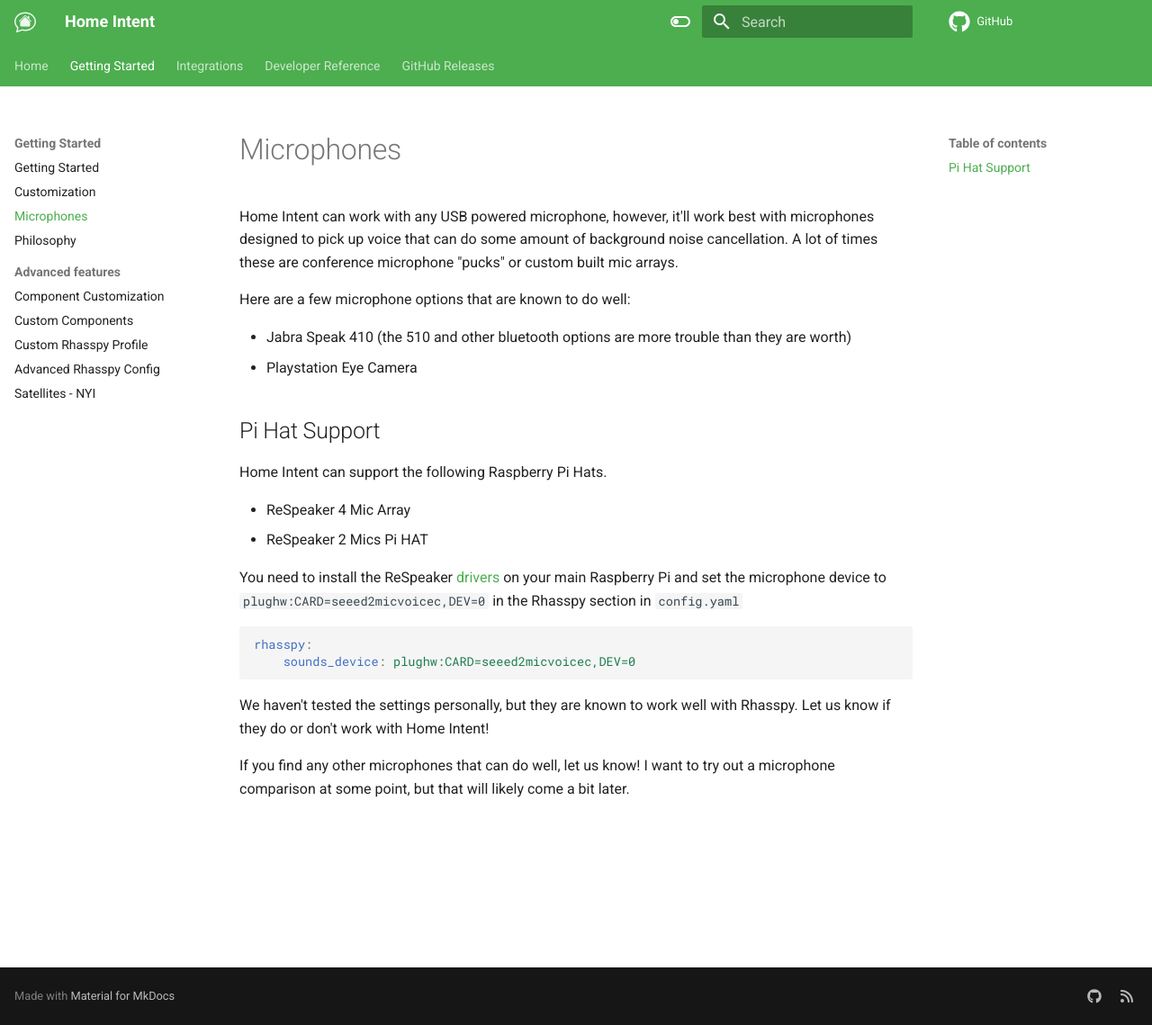
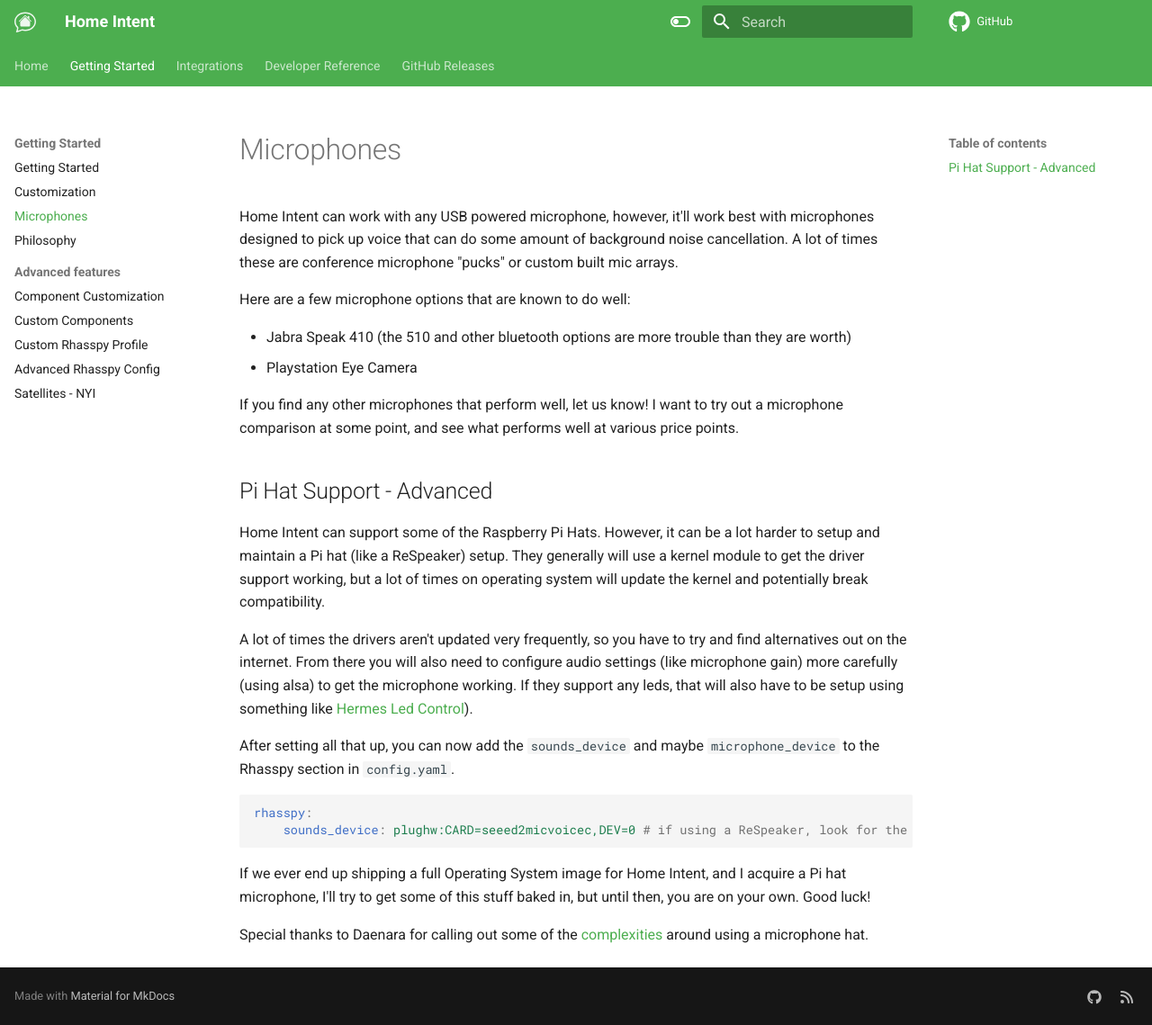
Before and after one commit to JarvyJ/HomeIntent, an MkDocs documentation site: the page built from docs/docs/getting-started/microphones.md, in a window 1280 px wide and 1139 px high. Shown: the whole window at 90% size. Built offline with MkDocs 1.6.1 and Material for MkDocs 9.7.7, drawn with Linux system fonts in a browser that asks for light colours; comment, search, counter and statistics services are not loaded.

Commit message:
updating a lot of the docs

````diff
--- a/docs/docs/getting-started/microphones.md
+++ b/docs/docs/getting-started/microphones.md
@@ -6,19 +6,20 @@
  * Jabra Speak 410 (the 510 and other bluetooth options are more trouble than they are worth)
  * Playstation Eye Camera
 
-## Pi Hat Support
-Home Intent can support the following Raspberry Pi Hats.
+If you find any other microphones that perform well, let us know! I want to try out a microphone comparison at some point, and see what performs well at various price points.
 
- * ReSpeaker 4 Mic Array
- * ReSpeaker 2 Mics Pi HAT
+## Pi Hat Support - Advanced
+Home Intent can support some of the Raspberry Pi Hats. However, it can be a lot harder to setup and maintain a Pi hat (like a ReSpeaker) setup. They generally will use a kernel module to get the driver support working, but a lot of times on operating system will update the kernel and potentially break compatibility.
 
-You need to install the ReSpeaker [drivers](https://rhasspy.readthedocs.io/en/latest/tutorials/#respeaker-drivers) on your main Raspberry Pi and set the microphone device to `plughw:CARD=seeed2micvoicec,DEV=0` in the Rhasspy section in `config.yaml`
+A lot of times the drivers aren't updated very frequently, so you have to try and find alternatives out on the internet. From there you will also need to configure audio settings (like microphone gain) more carefully (using alsa) to get the microphone working. If they support any leds, that will also have to be setup using something like [Hermes Led Control](https://github.com/project-alice-assistant/HermesLedControl)).
+
+After setting all that up, you can now add the `sounds_device` and maybe `microphone_device` to the Rhasspy section in `config.yaml`.
 
 ```yaml
 rhasspy:
-    sounds_device: plughw:CARD=seeed2micvoicec,DEV=0
+    sounds_device: plughw:CARD=seeed2micvoicec,DEV=0 # if using a ReSpeaker, look for the device name with 'seeed'
 ```
 
-We haven't tested the settings personally, but they are known to work well with Rhasspy. Let us know if they do or don't work with Home Intent!
+If we ever end up shipping a full Operating System image for Home Intent, and I acquire a Pi hat microphone, I'll try to get some of this stuff baked in, but until then, you are on your own. Good luck!
 
-If you find any other microphones that can do well, let us know! I want to try out a microphone comparison at some point, but that will likely come a bit later.
+Special thanks to Daenara for calling out some of the [complexities](https://community.rhasspy.org/t/how-im-integrating-between-rhasspy-and-home-assistant/3090/7) around using a microphone hat.
--- a/docs/overrides/home.html
+++ b/docs/overrides/home.html
@@ -32,6 +32,7 @@
   <div class="hero-text">
     <p>Home Intent is a privacy focused, local voice assistant designed around <em>you</em>. Connect it to Home Assistant and be up and running in minutes!</p>
     <p><a class="md-button md-button--primary" href="/getting-started/installation">Get Started</a></p>
+    <p>So, how well does it all work?</p>
   </div>
 
   <div class="hero-img">
````
Also changed, not shown: docs/docs/developer-reference/general-reference/how-well.md (added, +15 -0 lines), docs/docs/getting-started/installation.md (+3 -1 lines), docs/docs/integrations/home-assistant.md (+2 -0 lines), docs/docs/developer-reference/.pages.
